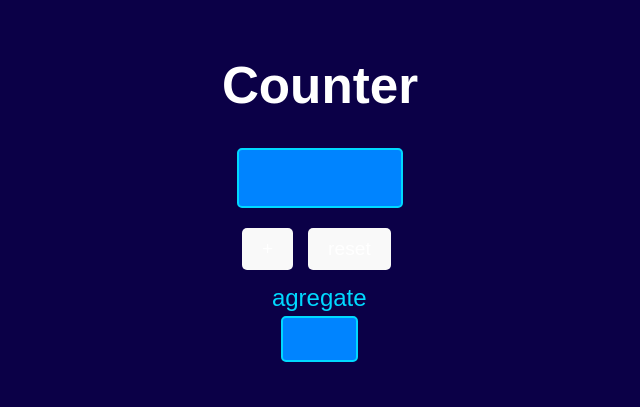
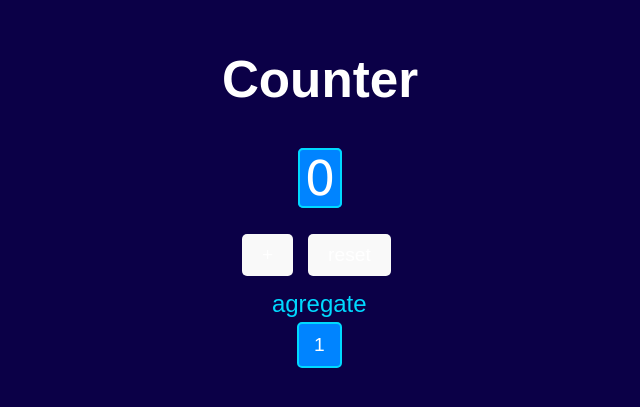
Before and after one commit to sneiira/counter, a React (Vite) app: page / in a window 1280 px wide. Shown: the part 207-614 px from the top of the page, without its empty margins (320-960 px from the left). Built offline with nearby package versions, Linux system fonts and the light colour scheme.

Commit message:
Change of the counter from a input to a span

```diff
--- a/src/App.css
+++ b/src/App.css
@@ -32,6 +32,7 @@ button:hover {
 }
 
 .counter {
+  display: inline;/* permite que el contador se ajuste al contenido */
   font-family: Verdana, sans-serif, monospace;
   font-size: 3rem;
   background-color: #0084ff;
@@ -40,21 +41,7 @@ button:hover {
   padding: 0 5px; /* pequeño padding horizontal, 0 vertical */
   margin: 0 auto;
   text-align: center;
-}
-.counter.animate {
-  animation: pop 0.5s ease;
-}
-
-@keyframes pop {
-  0% {
-    transform: scale(1);
-  }
-  50% {
-    transform: scale(1.3);
-  }
-  100% {
-    transform: scale(1);
-  }
+  animation: none;
 }
 
 .generic-buttons {
--- a/src/App.jsx
+++ b/src/App.jsx
@@ -2,26 +2,23 @@ import { useState, useEffect } from 'react'
 import './App.css'
 
 function App() {
-  const [count, setCount] = useState(null)
-  const [s, setS] = useState(null)
-  const [animate, setAnimate] = useState(false)
+  const [count, setCount] = useState(0)
+  const [s, setS] = useState(1)
 
-  useEffect(() => {
-  // Activa la animación al cambiar count
-    if (count !== null) {
-      setAnimate(true)
-      const timeout = setTimeout(() => setAnimate(false), 500)
-      return () => clearTimeout(timeout)
-    }
-  }, [count])
+
 
   return (
     <>
      <h1>Counter</h1>
-     <input className={`counter ${animate ? 'animate' : ''}`} type='number' value={count} onChange={(e) => setCount(e.target.value === "" ? null : Number(e.target.value))}  style={{ width: `${String(count).length + 1}ch` }}/>
+       <span
+        className="counter"
+        style={ {width: `${String(count).length + 1}ch`, maxWidth: '200px' }}
+      >
+        {count}
+      </span>
      <div className='generic-buttons'>
       <button className='button1' onClick={() => setCount((count) => count + s)} >+</button>
-      <button  className = 'button2' onClick={() => {setCount((count) => 0); setS((s) => 0)}} >reset</button>
+      <button  className = 'button2' onClick={() => {setCount((count) => 0); setS((s) => 1)}} >reset</button>
      </div>
      <div className='cuantities'>
       <label>agregate<br />
```
